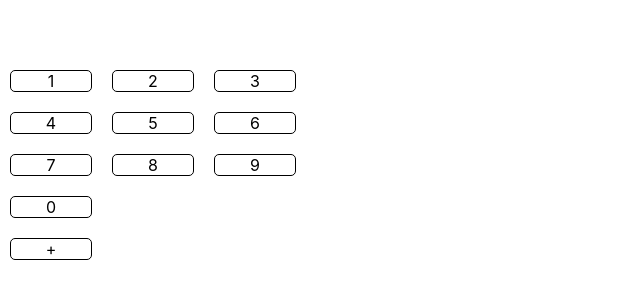
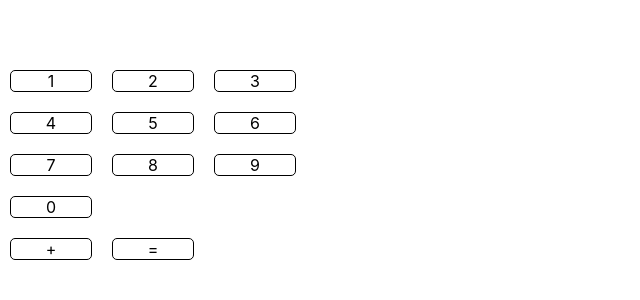
Before and after one commit to JessicaBunyan/React-Calc-Tutorial, a React (Create React App) app: page / in a window 1280 px wide. Shown: the top 300 px of the page, without its empty margins (0-640 px from the left). Built offline with nearby package versions, Linux system fonts and the light colour scheme.

Commit message:
implemented equals button (for addition)

```diff
--- a/src/App.js
+++ b/src/App.js
@@ -36,8 +36,16 @@ class App extends Component {
   getOperators() {
     var ops = [];
     ops.push(<Button value={"+"} onClick={() => this.addOperator("+")} />);
+    ops.push(<Button value={"="} onClick={() => this.equals()} />);
+    return ops;
+  }
 
-    return ops;
+  equals() {
+    this.setState({
+      operator: "",
+      value1: "",
+      value2: parseInt(this.state.value1) + parseInt(this.state.value2)
+    });
   }
 
   render() {
```
